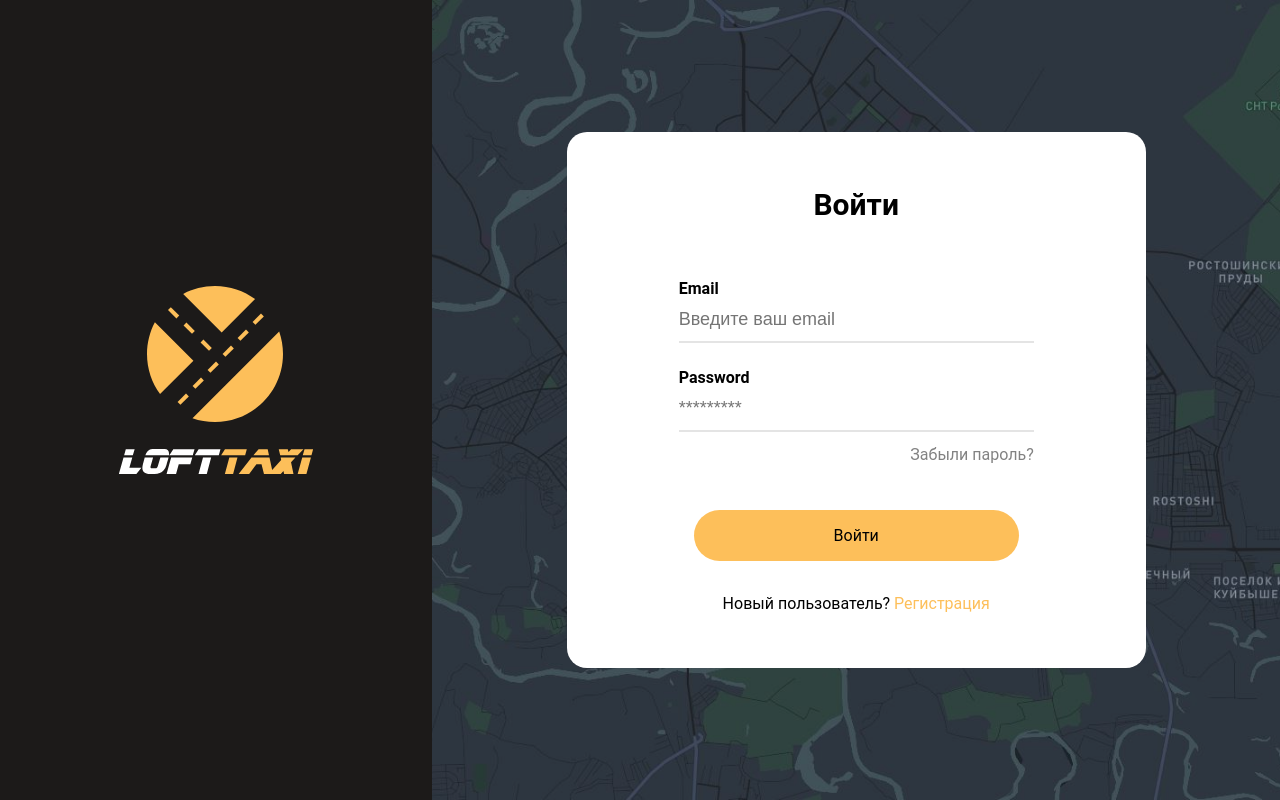
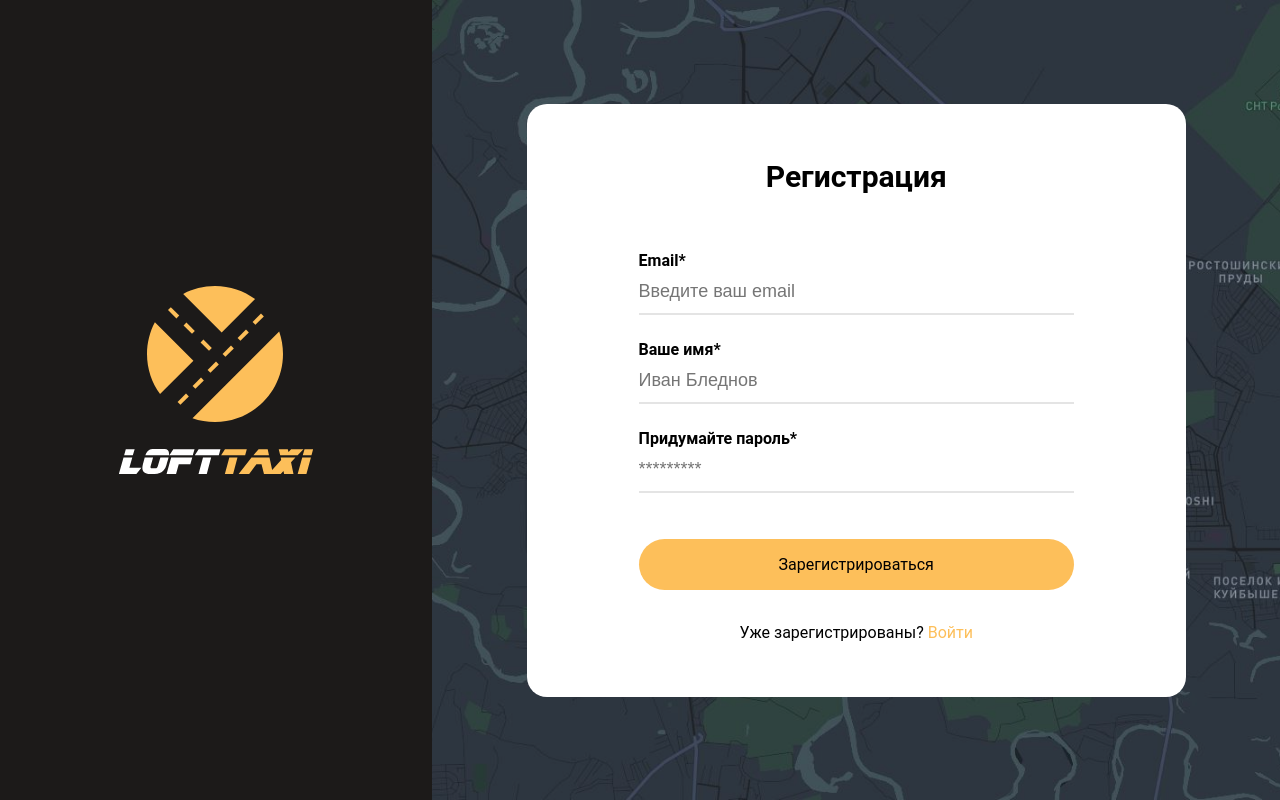
Before and after one commit to Gennod/LoftTaxi, a React (Create React App) app: page / in a window 1280 px wide. Both pictures are taken after a click on the button "Регистрация". Built offline with nearby package versions, Linux system fonts and the light colour scheme.

Commit message:
add registration context

```diff
--- a/src/App.js
+++ b/src/App.js
@@ -18,11 +18,14 @@ class App extends Component {
     };
 
     login = (page = "header", email, password) => {
-        if (email === "example@mail.ru" && password === "123" && page !== "header") {
+        if (
+            email === "example@mail.ru" &&
+            password === "123" &&
+            page !== "header"
+        ) {
             this.setState({
                 isLoggedIn: true,
             });
-            console.log('hello')
             this.setCurrentPage(page);
         }
     };
@@ -38,7 +41,10 @@ class App extends Component {
             map: <Map setCurrentPage={this.setCurrentPage} />,
             header: (
                 <LoginContext.Provider value={this.login}>
-                    <Header />
+                    <Header
+                        currentPage={this.state.currentPage}
+                        setCurrentPage={this.setCurrentPage}
+                    />
                 </LoginContext.Provider>
             ),
         };
@@ -46,6 +52,11 @@ class App extends Component {
 
     setCurrentPage = (page) => {
         this.setState({ currentPage: page });
+        if (page === "header") {
+            this.setState({ isLoggedIn: false });
+        } else {
+            this.setState({ isLoggedIn: true });
+        }
     };
 
     render() {
--- a/src/components/Header/Header.jsx
+++ b/src/components/Header/Header.jsx
@@ -21,7 +21,7 @@ class Header extends Component {
 
   pagesList = () => {
     return {
-      login: <Login />,
+      login: <Login setCurrentPage={this.setCurrentPage}/>,
       registration: <Registration setCurrentPage={this.setCurrentPage} />
     }
   }
@@ -32,6 +32,7 @@ class Header extends Component {
     } else {
       this.setState({ currentPage: page });
     }
+
   }
 
   render() {
--- a/src/components/Login/Login.jsx
+++ b/src/components/Login/Login.jsx
@@ -3,7 +3,7 @@ import LoginContext from "./LoginContext";
 
 import "./Login.scss";
 
-const Login = () => {
+const Login = ({setCurrentPage}) => {
     const login = useContext(LoginContext);
 
     let email = "";
@@ -63,7 +63,10 @@ const Login = () => {
             <div className="login__new">
                 Новый пользователь?{" "}
                 <button
-                    onClick={(e) => onLogin(e, "registration")}
+                    onClick={(e) => {
+                        onLogin(e, "registration");
+                        setCurrentPage("registration");
+                    }}
                     className="login__new-btn"
                     type="submit"
                 >
--- a/src/components/Map/Map.jsx
+++ b/src/components/Map/Map.jsx
@@ -20,7 +20,6 @@ class Map extends Component {
 
     componentDidMount() {
         const elem = this.ref.current;
-
         console.log(elem);
     }
 
--- a/src/components/Registration/Registration.jsx
+++ b/src/components/Registration/Registration.jsx
@@ -1,6 +1,6 @@
 import "./Registration.scss";
 
-const Registration = (props) => {
+const Registration = ({setCurrentPage}) => {
     return (
         <div className="registration">
             <h2 className="registration__title">Регистрация</h2>
@@ -12,8 +12,8 @@ const Registration = (props) => {
                     <label className="registration__label" htmlFor="password">Придумайте пароль*</label>
                     <input className="registration__input" id="password" type="password" name="password" placeholder="*********" />
                 </div>
-                <button onClick={() => props.setCurrentPage("map")} className="registration__button" type="submit">Зарегистрироваться</button>
-                <div className="registration__new">Уже зарегистрированы? <button onClick={() => props.setCurrentPage("login")} className="login__new-btn" type="submit">Войти</button></div>
+                <button onClick={() => setCurrentPage("map")} className="registration__button" type="submit">Зарегистрироваться</button>
+                <div className="registration__new">Уже зарегистрированы? <button onClick={() => setCurrentPage("login")} className="login__new-btn" type="submit">Войти</button></div>
         </div>
     )
 }
```
